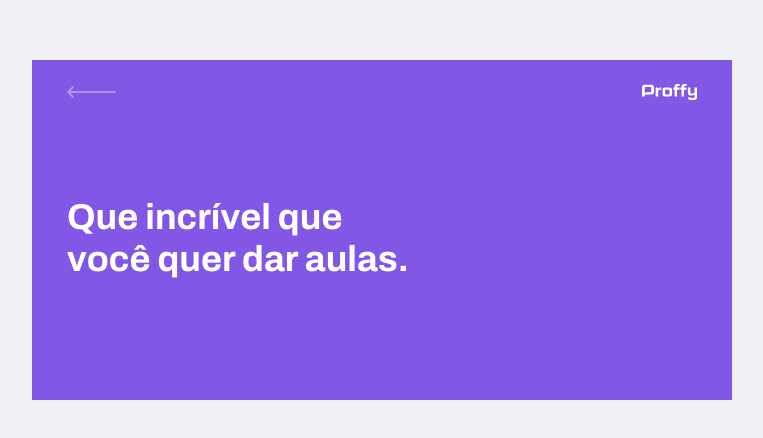
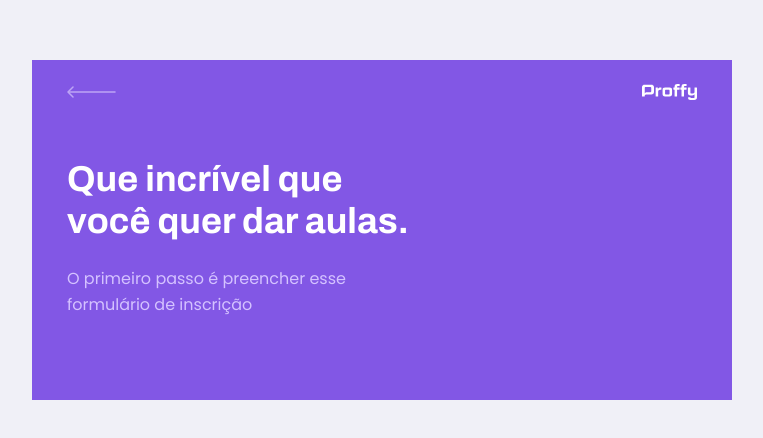
Before and after one commit to gab618/nlw2-web, a React (Create React App) app: page /give-class in a window 1280 px wide. Shown: the part 170-608 px from the top of the page, without its empty margins (258-1021 px from the left). Built offline with nearby package versions, Linux system fonts and the light colour scheme.

Commit message:
Header description

```diff
--- a/src/components/PageHeader/index.tsx
+++ b/src/components/PageHeader/index.tsx
@@ -1,4 +1,4 @@
-import React, { Children } from "react";
+import React from "react";
 import { Link } from "react-router-dom";
 
 import logoImg from "../../assets/logo.svg";
@@ -8,9 +8,14 @@ import "./styles.css";
 
 interface PageHeaderProps {
   title: string;
+  description?: string;
 }
 
-const PageHeader: React.FC<PageHeaderProps> = ({ title, children }) => {
+const PageHeader: React.FC<PageHeaderProps> = ({
+  title,
+  children,
+  description,
+}) => {
   return (
     <header className="page-header">
       <div className="top-bar-container">
@@ -22,6 +27,7 @@ const PageHeader: React.FC<PageHeaderProps> = ({ title, children }) => {
 
       <div className="header-content">
         <strong>{title}</strong>
+        {description && <p>{description}</p>}
         {children}
       </div>
     </header>
--- a/src/components/PageHeader/styles.css
+++ b/src/components/PageHeader/styles.css
@@ -39,6 +39,14 @@
   color: var(--color-title-in-primary);
 }
 
+.page-header .header-content p {
+  max-width: 30rem;
+  font-size: 1.6rem;
+  line-height: 2.6rem;
+  color: var(--color-text-in-primary);
+  margin-top: 2.4rem;
+}
+
 @media (min-width: 700px) {
   .page-header {
     height: 340px;
--- a/src/pages/TeacherForm/index.tsx
+++ b/src/pages/TeacherForm/index.tsx
@@ -4,7 +4,10 @@ import PageHeader from "../../components/PageHeader";
 export default function TeacherForm() {
   return (
     <div id="page-teacher-form" className="container">
-      <PageHeader title="Que incrível que você quer dar aulas." />
+      <PageHeader
+        title="Que incrível que você quer dar aulas."
+        description="O primeiro passo é preencher esse formulário de inscrição"
+      />
     </div>
   );
 }
```
